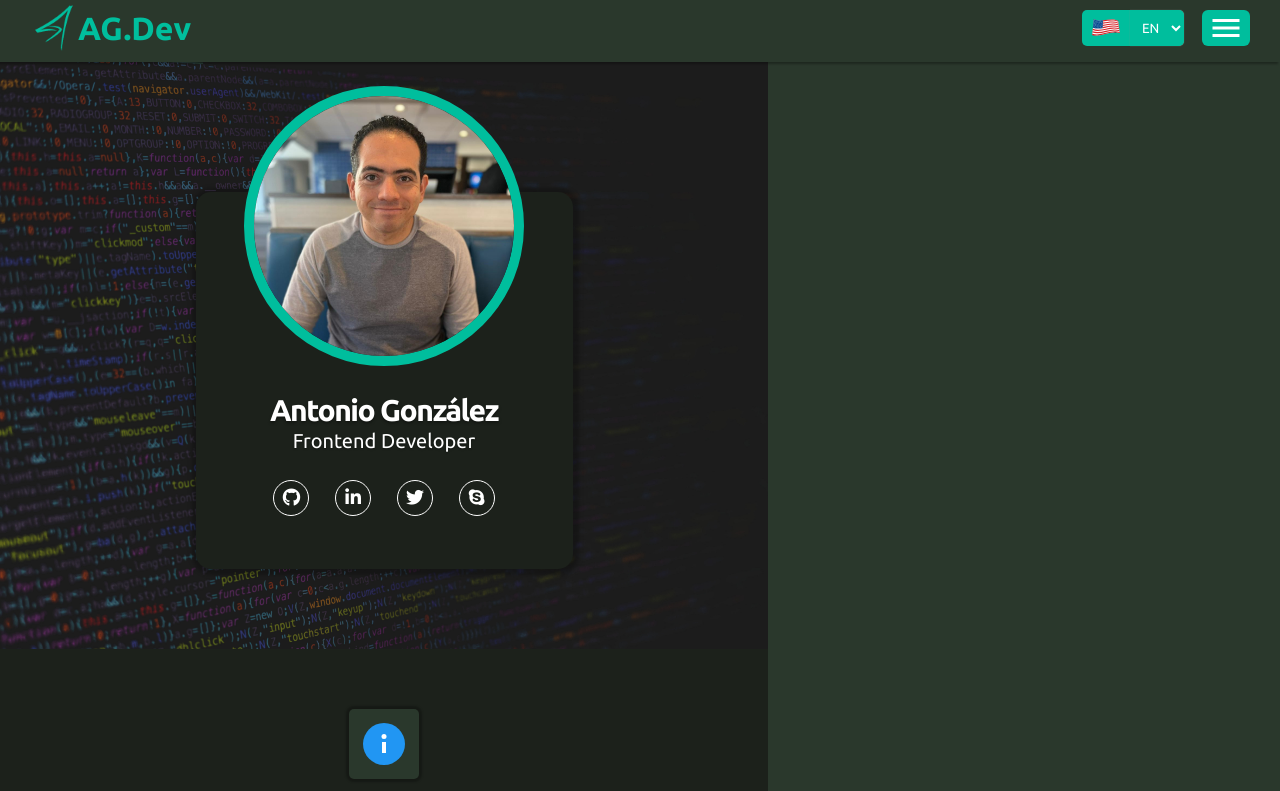
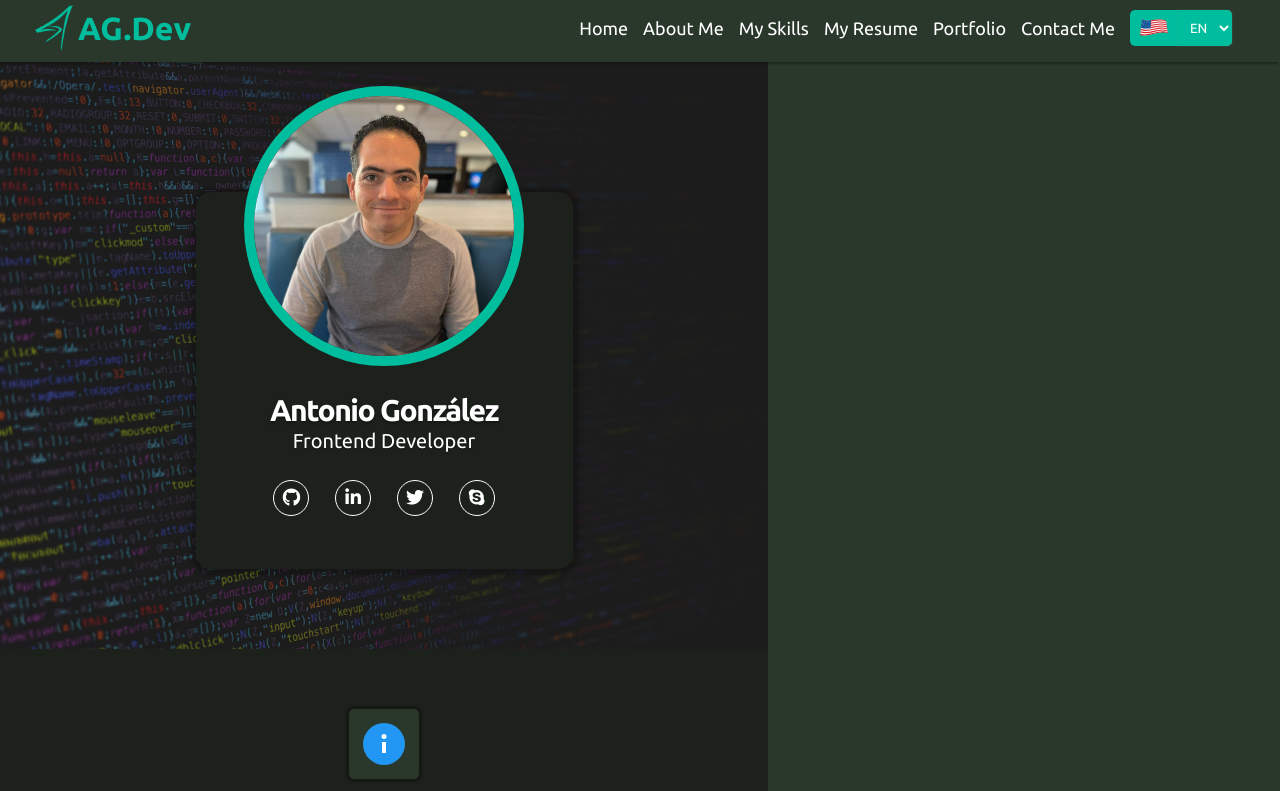
Before and after one commit to agonzalezf87/agonzalezf87.dev, a React (Vite) app: page / in a window 1280 px wide. Shown: the top 791 px of the page. Built offline with nearby package versions, Linux system fonts and the light colour scheme.

Commit message:
Added Menu component to the UI and stylized.

```diff
--- /dev/null
+++ b/src/components/Header/Menu.jsx
@@ -0,0 +1,29 @@
+import languageSet from '../../languages'
+import "../../styles/Menu.component.css"
+
+const Menu = ({language}) => {
+  const [en, es] = languageSet
+
+  return(
+    <div className="Menu">
+      <ul>
+        {language === 'en' && (
+          en.Modal.map(key => (
+            <li key={key.text}>
+              <a href={key.src} >{key.text}</a>
+            </li>
+          ))
+        )}
+        {language === 'es' && (
+          es.Modal.map(key => (
+            <li key={key.text}>
+              <a href={key.src} >{key.text}</a>
+            </li>
+          ))
+        )}
+      </ul>
+    </div>
+  )
+}
+
+export { Menu }
--- a/src/components/MenuModal.jsx
+++ b/src/components/MenuModal.jsx
@@ -1,7 +1,6 @@
 import { useContext } from 'react'
 import ReactDOM from 'react-dom'
 import { SiteContext } from '../context/SiteContext'
-import { Link } from 'wouter'
 import '../styles/MenuModal.component.css'
 import languageSet from '../languages'
 
--- a/src/routes/UI.jsx
+++ b/src/routes/UI.jsx
@@ -10,6 +10,7 @@ import { LangButton } from '../components/Header/LangButton'
 import { BurgerButton } from '../components/Header/BurgerButton'
 import { Logo } from '../components/Header/Logo'
 import { MenuModal } from '../components/MenuModal'
+import { Menu } from '../components/Header/Menu'
 import { LogoContainer } from '../components/Header/LogoContainer'
 import { MenuContainer } from '../components/Header/MenuContainer'
 import { MainContainer } from '../components/MainContainer'
@@ -29,6 +30,7 @@ const UI = () => {
           <Logo />
         </LogoContainer>
         <MenuContainer>
+          <Menu language={language}/>
           <LangButton language={language} changeLang={changeLang} />
           <BurgerButton setOpenMenu={setOpenMenu}/>
         </MenuContainer>
--- a/src/styles/BurgerButton.component.css
+++ b/src/styles/BurgerButton.component.css
@@ -16,3 +16,9 @@
   fill: var(--white-color);
   font-size: 36px;
 }
+
+@media screen and (min-width: 1024px) {
+  .BurgerButton {
+    display: none;
+  }
+}
--- /dev/null
+++ b/src/styles/Menu.component.css
@@ -0,0 +1,34 @@
+.Menu {
+  margin-right: 15px;
+  display: none;
+}
+
+.Menu a {
+  color: var(--white-color);
+  text-decoration: none;
+  font-size: 1.8rem;
+  line-height: 2rem;
+}
+
+.Menu a:hover, .Menu a:active {
+  color: var(--brand-color);
+  text-decoration: underline;
+}
+
+.Menu ul{
+  list-style: none;
+}
+
+.Menu ul li {
+  display: inline-block;
+}
+
+.Menu ul li:not(li:last-child) {
+  margin-right: 15px;
+}
+
+@media screen and (min-width: 1024px) {
+  .Menu {
+    display: inline-block;
+  }
+}
--- a/src/styles/NotFound.component.css
+++ b/src/styles/NotFound.component.css
@@ -17,6 +17,7 @@
     font-weight: 900;
     text-shadow: 2px 2px rgba(117, 117, 117, 0.25);
     margin-bottom: 15px;
+    height: min-content;
 }
 
 .NotFound__location {
@@ -48,6 +49,7 @@
 
     .NotFound__location {
         width: 100%;
+        font-size: 2.4rem;
     }
 
     .NotFound__code {
@@ -60,3 +62,16 @@
         font-size: 40vw;
     }
 }
+
+@media screen and (min-width: 800px) {
+    .NotFound__code {
+        font-size: 35vw;
+        margin-bottom: 30px;
+    }
+}
+
+@media screen and (min-width: 1024px) {
+    .NotFound__code {
+        font-size: 20vw;
+    }
+}
```
